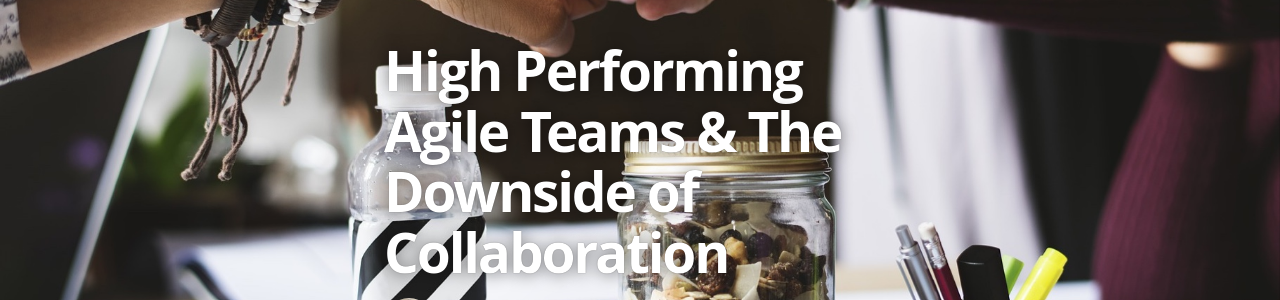
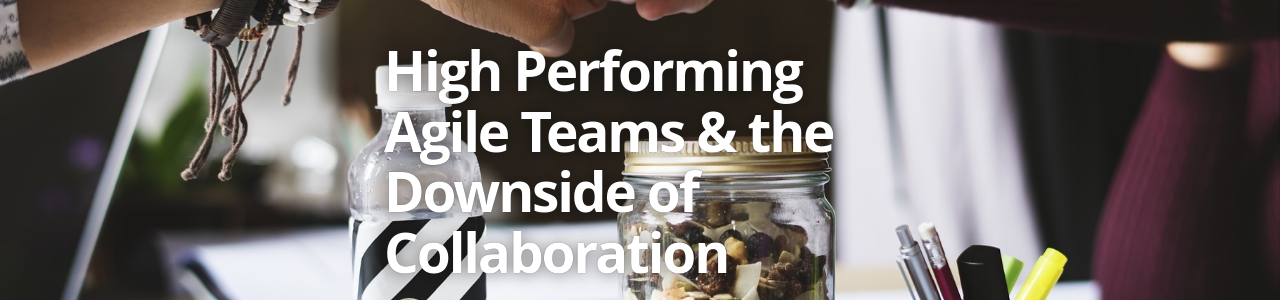
Before and after one commit to IamJackReed/JackReed, a Jekyll site: the page built from _posts/2017-08-05-high-performing-agile-teams-&-the-downside-of-collaboration.markdown, in a window 1280 px wide and 900 px high. Shown: the part 376-676 px from the top of the window. Built offline with Jekyll 4.4.1, drawn with Linux system fonts in a browser that asks for light colours; nearby versions of some CDN libraries; some web fonts are replaced; comment, search, counter and statistics services are not loaded.

```diff
--- a/_posts/2017-08-05-high-performing-agile-teams-&-the-downside-of-collaboration.markdown
+++ b/_posts/2017-08-05-high-performing-agile-teams-&-the-downside-of-collaboration.markdown
@@ -1,6 +1,6 @@
 ---
 layout: post
-title:  "High Performing Agile Teams & The Downside of Collaboration"
+title:  "High Performing Agile Teams & the Downside of Collaboration"
 date: 2017-08-05 00:09:00
 categories:
 tags:
```
